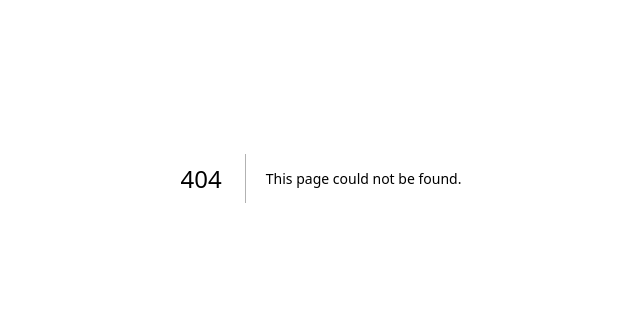
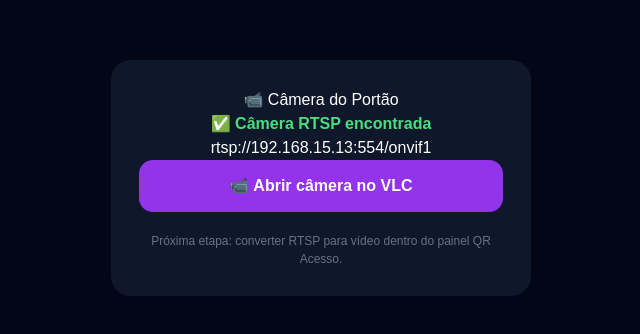
Before and after one commit to mullerjoao1-tech/qr-porteiro, a Next.js app: page /camera in a window 1280 px wide. Before the commit this address had no page. Shown: the part 222-556 px from the top of the page, without its empty margins (319-959 px from the left). Built offline with nearby package versions, Linux system fonts and the light colour scheme.

Commit message:
Adiciona camera no painel1

```diff
--- /dev/null
+++ b/app/camera/page.tsx
@@ -0,0 +1,31 @@
+"use client";
+
+export default function CameraTeste() {
+  const cameraUrl = "rtsp://192.168.15.13:554/onvif1";
+
+  function abrirCamera() {
+    window.location.href = cameraUrl;
+  }
+
+  return (
+    <main style={{ minHeight: "100vh", display: "flex", alignItems: "center", justifyContent: "center", background: "#020617", color: "white", padding: "16px" }}>
+      <div style={{ width: "100%", maxWidth: "420px", background: "#0f172a", borderRadius: "20px", padding: "28px", textAlign: "center" }}>
+        <h1>📹 Câmera do Portão</h1>
+
+        <p style={{ color: "#4ade80", fontWeight: "bold" }}>
+          ✅ Câmera RTSP encontrada
+        </p>
+
+        <p style={{ wordBreak: "break-all" }}>{cameraUrl}</p>
+
+        <button onClick={abrirCamera} style={{ width: "100%", background: "#9333ea", color: "white", fontWeight: "bold", padding: "14px", borderRadius: "14px", border: "none", cursor: "pointer" }}>
+          📹 Abrir câmera no VLC
+        </button>
+
+        <p style={{ fontSize: "12px", color: "#64748b", marginTop: "20px" }}>
+          Próxima etapa: converter RTSP para vídeo dentro do painel QR Acesso.
+        </p>
+      </div>
+    </main>
+  );
+}
--- a/app/painel1/page.tsx
+++ b/app/painel1/page.tsx
@@ -283,6 +283,29 @@ async function acionarPortao() {
         </button>
 
         <p className="text-slate-400 mb-6">Solicitações recebidas</p>
+        <div className="bg-slate-800 rounded-xl p-4 mb-4">
+  <h2 className="font-bold text-white mb-2">
+    📹 Câmera do Portão
+  </h2>
+
+  <p className="text-green-400 text-sm font-bold">
+    ✅ Câmera RTSP encontrada
+  </p>
+
+  <p className="text-slate-300 text-xs break-all mt-2">
+    rtsp://192.168.15.13:554/onvif1
+  </p>
+
+  <button
+    onClick={() =>
+      (window.location.href =
+        "rtsp://192.168.15.13:554/onvif1")
+    }
+    className="w-full mt-3 bg-purple-600 hover:bg-purple-500 text-white font-bold py-2 rounded-xl"
+  >
+    📹 Abrir câmera no VLC
+  </button>
+</div>
 <div className="bg-slate-800 rounded-xl p-4 mb-4">
   <p className={online ? "text-green-400 font-bold" : "text-red-400 font-bold"}>
     {online ? "🟢 Disponível" : "🔴 Ausente"}
```
Also changed, not shown: app/app/camera/page.tsx (deleted).
